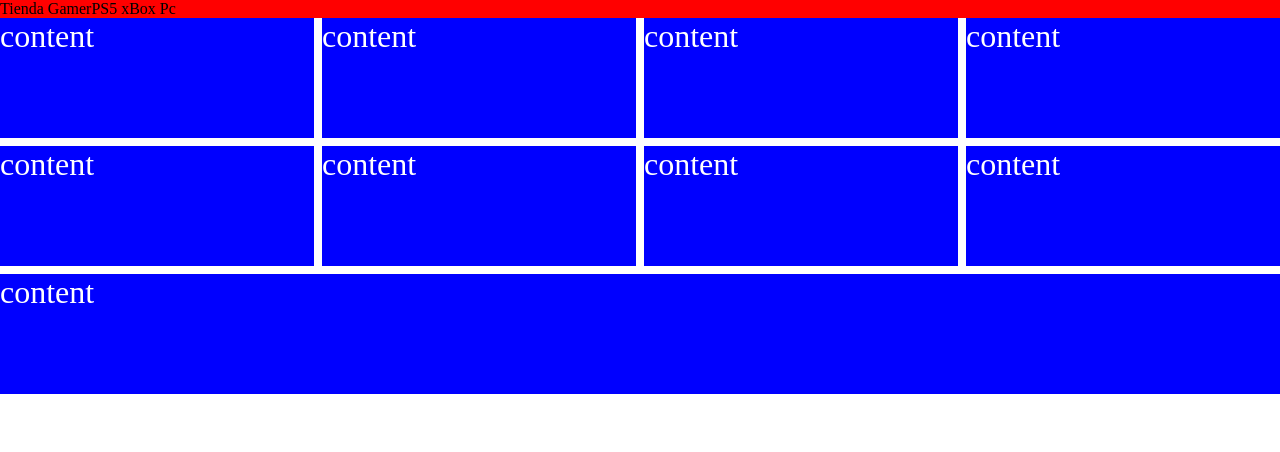
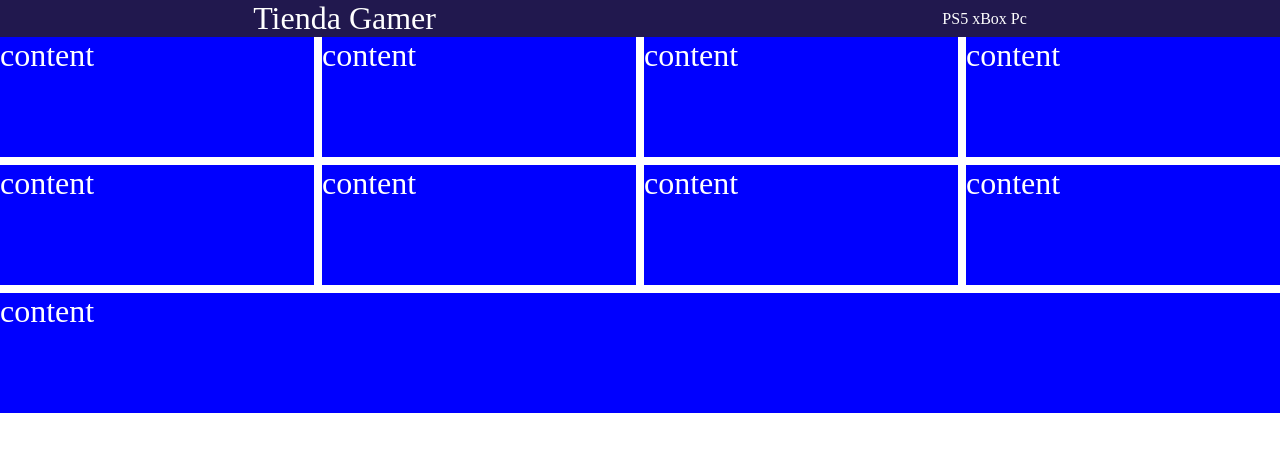
Before and after one commit to LuisSubiabre/tienda-gamer, a plain HTML site: page index.html in a window 1280 px wide. Drawn offline with Linux system fonts and the light colour scheme.

Commit message:
hojas de estilo

```diff
--- /dev/null
+++ b/assets/css/luis.css
@@ -0,0 +1,17 @@
+.navbar{
+    display: flex;
+    background-color: #21184e;
+    color: white;
+    display: flex;
+    align-items: center;
+    justify-content: space-around;
+}
+.navbar li{
+    display:inline;
+}
+.titulo{
+    font-size: 32px;
+}
+.menu{
+
+}
--- a/assets/css/styles.css
+++ b/assets/css/styles.css
@@ -2,17 +2,6 @@
     margin: 0;
     padding: 0;
     border: 0;
-}
-.navbar{
-    display: flex;
-    background-color: red;
-}
-.navbar li{
-    display:inline;
-}
-.menu{
-    display: flex;
-    justify-content: flex-end;
 }
 .container{
     display: flex;
--- a/index.html
+++ b/index.html
@@ -3,8 +3,11 @@
 <head>
     <meta charset="UTF-8">
     <meta name="viewport" content="width=device-width, initial-scale=1.0">
-    <title>Tienda de Funkos</title>
+    <title>Tienda Gamer</title>
     <link rel="stylesheet" href="./assets/css/styles.css">
+    <link rel="stylesheet" href="./assets/css/luis.css">
+    <link rel="stylesheet" href="./assets/css/bejamin.css">
+    <link rel="stylesheet" href="./assets/css/felipe.css">
 </head>
 <body>
     <nav class="navbar">
```
Also changed, not shown: assets/css/bejamin.css (added), assets/css/felipe.css (added).
